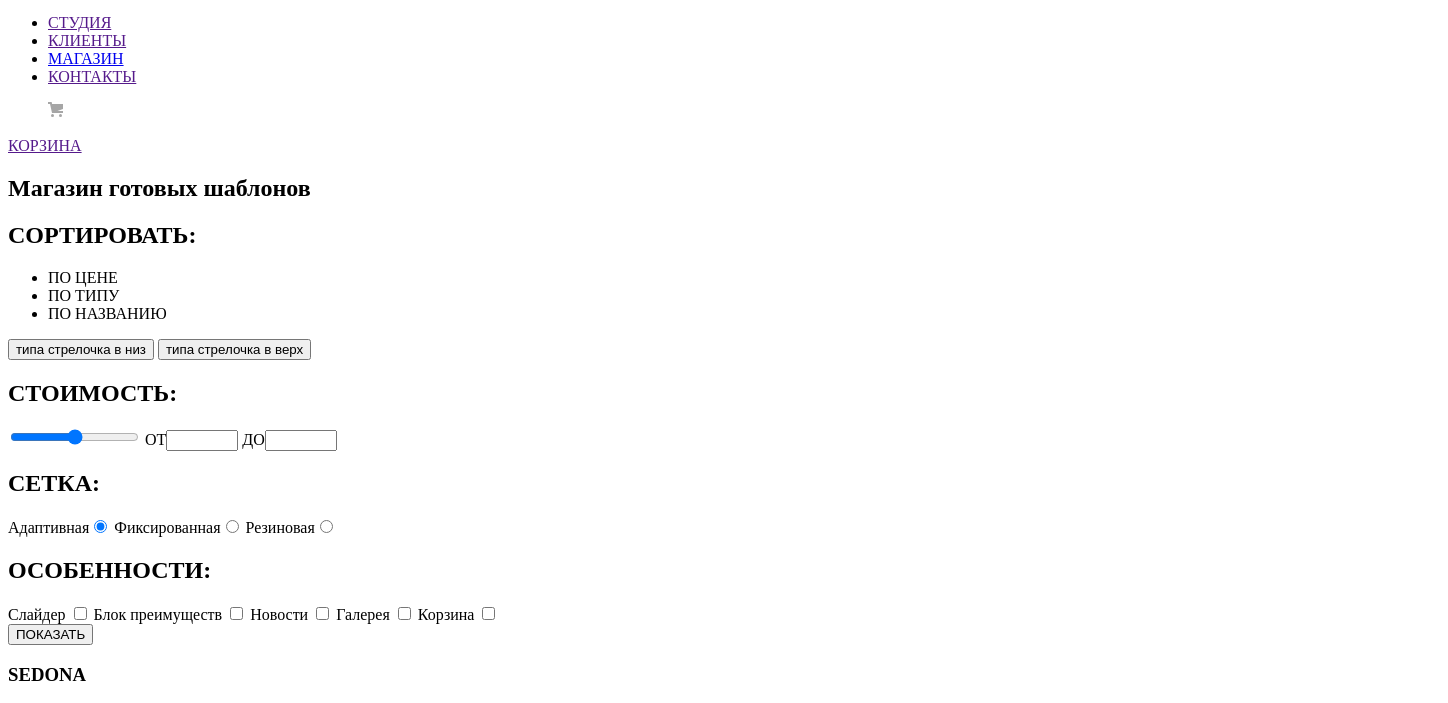
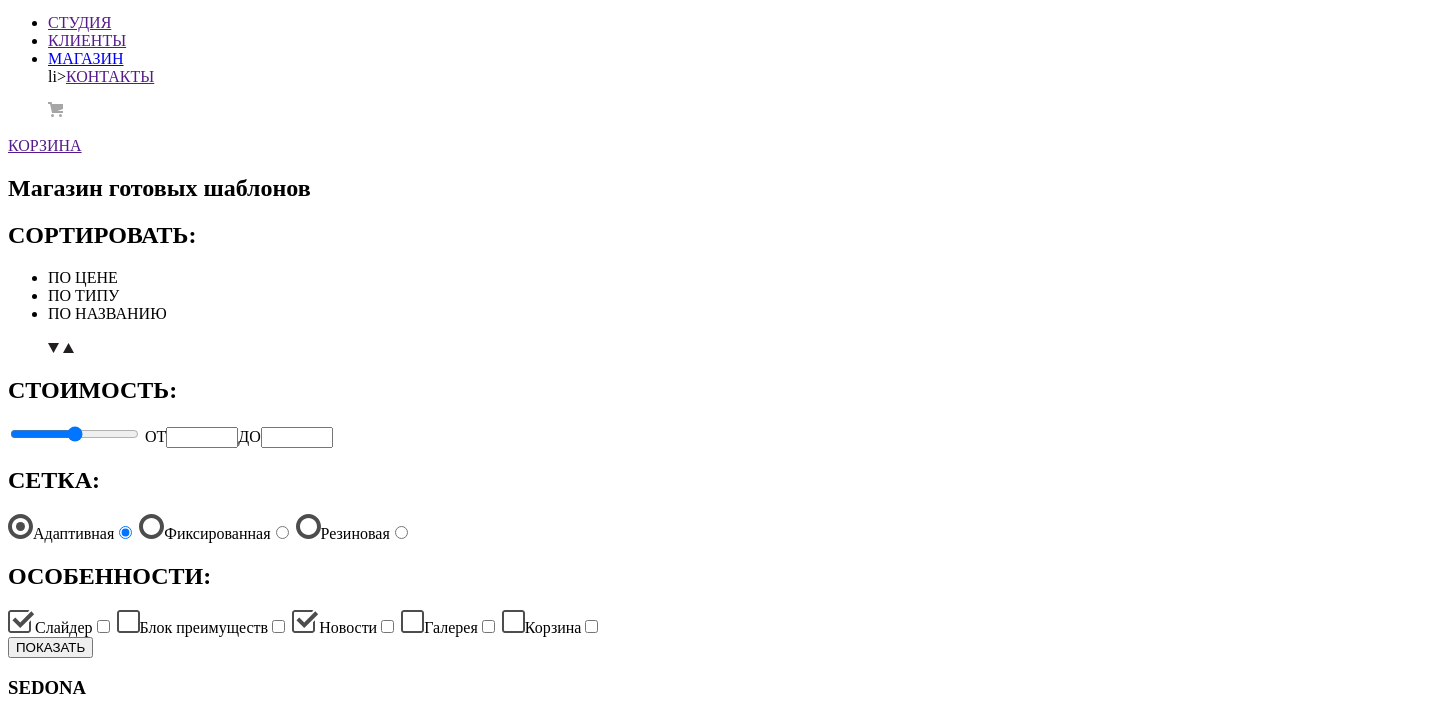
Before and after one commit to takedown-desing/1401619-nerds-28, a plain HTML site: page catalog.html in a window 1280 px wide. Shown: the part 79-782 px from the top of the page, 1448 px wide, since content can reach past the window. Drawn offline with Linux system fonts and the light colour scheme.

Commit message:
залил все изображения
выполнил рекомендации

```diff
--- a/catalog.html
+++ b/catalog.html
@@ -12,14 +12,13 @@
   			<li><a href="">СТУДИЯ</a></li>
   			<li><a href="">КЛИЕНТЫ</a></li>
   			<li><a href="catalog.html">МАГАЗИН</a></li>
-  				<li><a href="">КОНТАКТЫ</a></li>
+  			li><a href="">КОНТАКТЫ</a></li>
   			</ul>
         <figure>
         <img src="img/cart-icon.svg" width="15" height="15" alt="корзина"> <!--иконка корзины -->
         </figure>
   		<a href="">КОРЗИНА</a>
   		</nav>
-
   	</header>
   	<main>
   		<article>
@@ -31,46 +30,28 @@
   			<li>ПО ТИПУ</li>
   			<li>ПО НАЗВАНИЮ</li>
   			</ul>
-  				<button>типа стрелочка в низ</button>
-  				<button>типа стрелочка в верх</button>
+  			<figure>
+  			<img src="img/icon-down-dir.svg">
+  			<img src="img/icon-up-dir.svg">
+  			</figure>
   			<h2>СТОИМОСТЬ:</h2>
-  				<!--Я просто не знаю как оформить ползунки -->
   			<label><input type="range"></label>
-  				<label>ОТ<input type="number" min="0" max="2000">
-                       ДО<input type="number" min="0" max="2000">
-  				</label>
+  			<label>ОТ<input type="number" min="0" max="2000">ДО<input type="number" min="0" max="2000"></label>
   			<h2>СЕТКА:</h2>
   			<form>
-  				<label>
-  					Адаптивная<input type="radio" name="setka" value="adapt" checked="">
-  				</label>
-  				<label>
-  					Фиксированная<input type="radio" name="setka" value="fix">
-  				</label>
-  				<label>
-  					Резиновая<input type="radio" name="setka" value="tyres">
-  				</label>
+  			<label><img src="img/radio-on.svg">Адаптивная<input type="radio" name="setka" value="adapt" checked=""></label>
+  			<label><img src="img/radio-off.svg">Фиксированная<input type="radio" name="setka" value="fix"></label>
+  			<label><img src="img/radio-off.svg">Резиновая<input type="radio" name="setka" value="tyres"></label>
   			</form>
   			<h2>ОСОБЕННОСТИ:</h2>
   			<form>
-  					<label>Слайдер
-  					<input type="checkbox">
-  					</label>
-  					<label>Блок преимуществ
-  					<input type="checkbox">
-  					</label>
-  					<label>Новости
-  					<input type="checkbox">
-  					</label>
-  					<label>Галерея
-  					<input type="checkbox">
-  					</label>
-  					<label>Корзина
-  					<input type="checkbox">
-  				</label>
+	  		<label><img src="img/checkbox-on.svg">Слайдер<input type="checkbox"></label>
+	  		<label><img src="img/checkbox-off.svg">Блок преимуществ<input type="checkbox"></label>
+	  		<label><img src="img/checkbox-on.svg">Новости<input type="checkbox"></label>
+	  		<label><img src="img/checkbox-off.svg">Галерея<input type="checkbox"></label>
+	  		<label><img src="img/checkbox-off.svg">Корзина<input type="checkbox"></label>
 	  		</form>
   			<button type = "button">ПОКАЗАТЬ</button>
-
   			</aside>
   			<section>
   			<div>
@@ -141,10 +122,12 @@
 	        <a href="#"><button>СЛЕДУЮЩАЯ</button></a>
 	        </li>
 	        </ul>
-			    <iframe src="https://www.google.com/maps/embed?pb=!1m18!1m12!1m3!1d999.3017513279943!2d30.32336399759962!3d59.93872120400928!2m3!1f0!2f0!3f0!3m2!1i1024!2i768!4f13.1!3m3!1m2!1s0x4696311988236b3b%3A0xe4c2cb5c93a09bc5!2z0JbQsNC20LTQsCDRgtCy0L7RgNGH0LXRgdGC0LLQsA!5e0!3m2!1sru!2sru!4v1589694109307!5m2!1sru!2sru" width="600" height="450" frameborder="0" style="border:0;" allowfullscreen="" aria-hidden="false" tabindex="0"></iframe>
+	        <figure>
+			<img src="img/map1.jpg" width="1400" height="416" alt="карта">
+			<img src="img/map-marker1.png" width="231" height="190" alt="указатель">
+			</figure>
 	    </section>
 	</article>
-
   	</main>
   	<footer>
   	<section>
@@ -153,10 +136,10 @@
     <a href="https://www.facebook.com/"><img src="img/fbicon.svg" width="81" height="81" alt="fbicon"></a>
     <a href="https://www.instagram.com/"><img src="img/instaicon.svg" width="81" height="81" alt="instaicon"></a>
     </figure>
-		<h3>Давайте дружить, это выгодно!</h3>
+    <h3>Наши предложения</h3>
+	<p>Давайте дружить, это выгодно!</p>
 	<p>Скидка 10% для друзей из социальных сетей.</p>
 	</section>
   	</footer>
-
 	</body>
 </html>
```
Also changed, not shown: index.html (+15 -12 lines), img/map-marker1.png (renamed from img/map-marker 1.png). Lines whose indentation alone changed are shown as unchanged.
